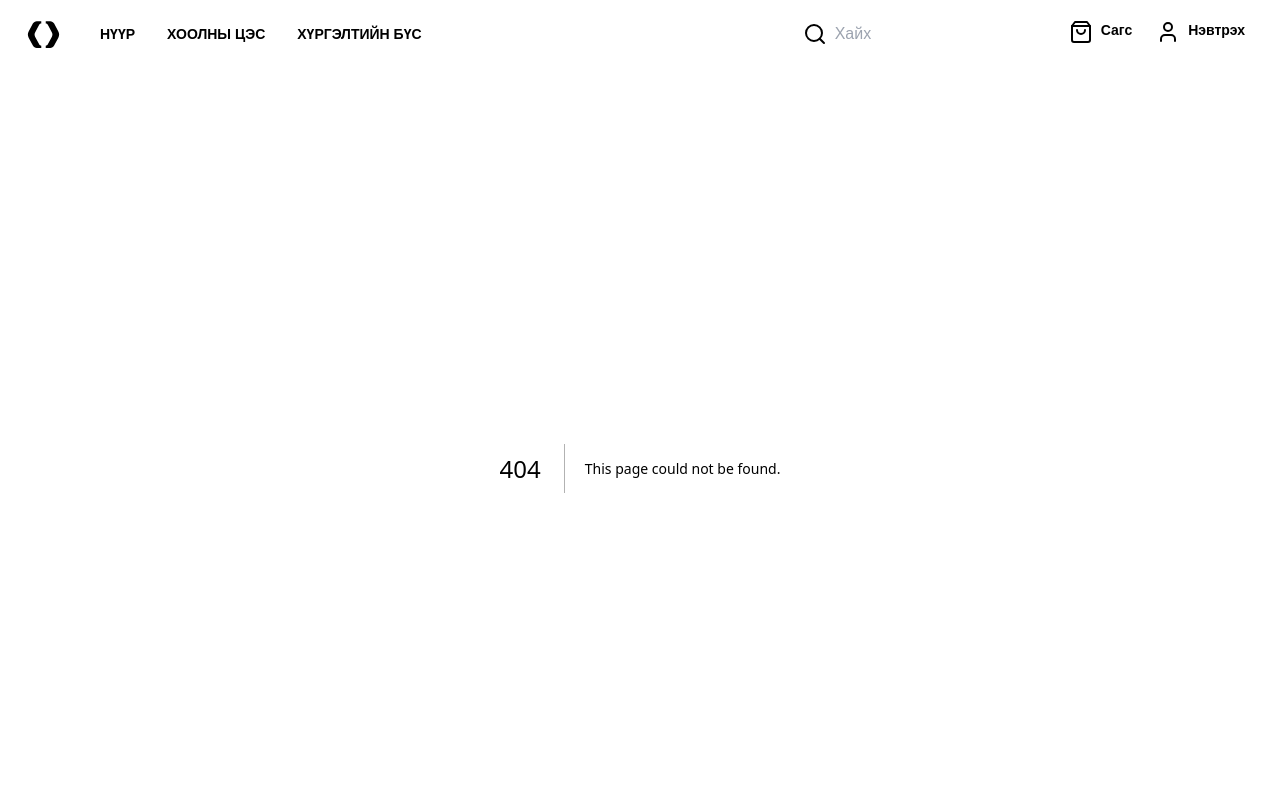
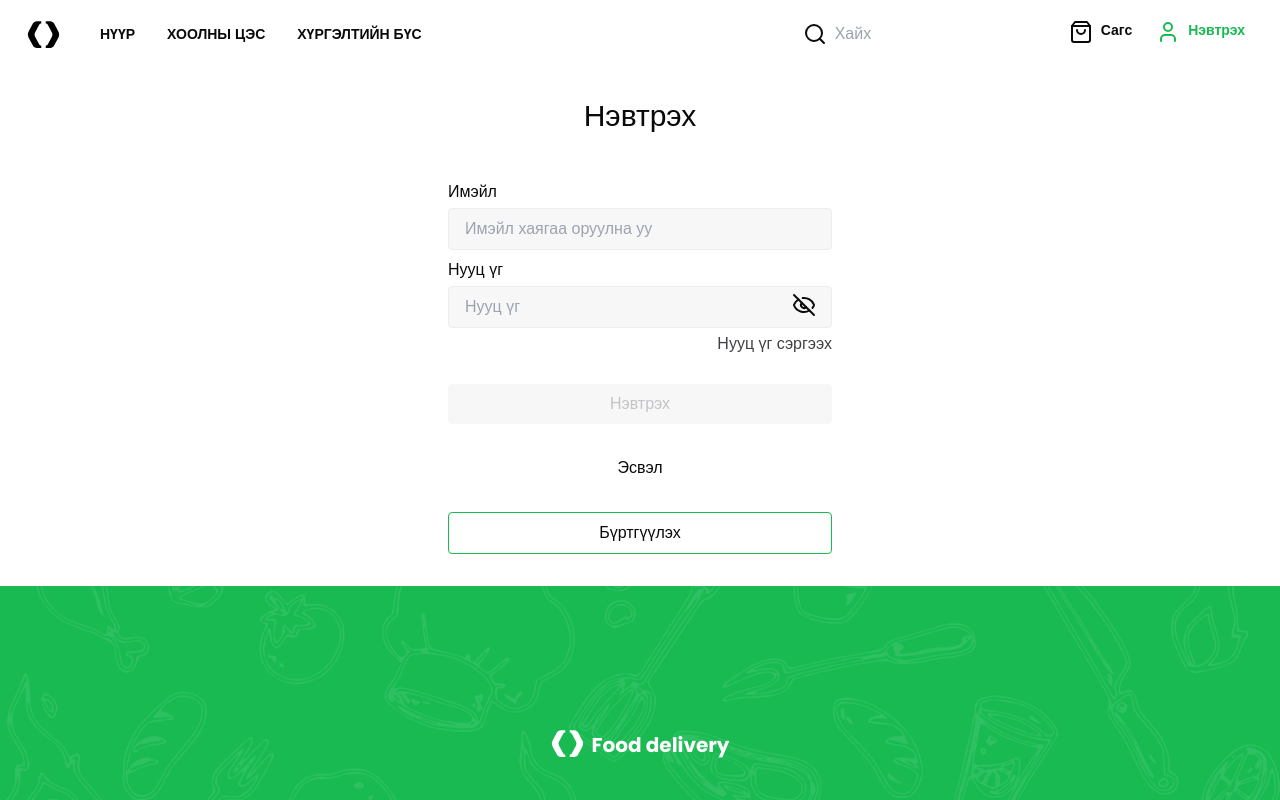
Before and after one commit to Tuugii0526/food_delivary, a Next.js app in the folder front-end/: page /user in a window 1280 px wide. Before the commit this address had no page. Shown: the top 800 px of the page. Built offline with nearby package versions, Linux system fonts and the light colour scheme.

Commit message:
try try login is partially done

```diff
--- a/front-end/app/globals.css
+++ b/front-end/app/globals.css
@@ -2,7 +2,7 @@
 @tailwind components;
 @tailwind utilities;
 
-*{
+* {
   margin: 0;
   padding: 0;
   box-sizing: border-box;
@@ -10,7 +10,25 @@
 body {
   font-family: Arial, Helvetica, sans-serif;
 }
-
+.container {
+  min-width: 240px;
+  max-width: 1258px;
+  margin-left: auto;
+  margin-right: auto;
+  padding: 16px;
+}
+.login-input {
+  padding: 8px 16px;
+  border: 1px solid #ecedf0;
+  border-radius: 4px;
+  background-color: #f7f7f8;
+}
+.login-button {
+  padding: 8px 0;
+  border-radius: 4px;
+  text-align: center;
+  width: 100%;
+}
 @layer base {
   :root {
     --background: 0 0% 100%;
@@ -75,10 +93,3 @@
     @apply bg-background text-foreground;
   }
 }
-.container {
-  min-width:240px ;
-  max-width: 1258px;
-  margin-left: auto;
-  margin-right: auto;
-  padding: 16px;
-}
--- /dev/null
+++ b/front-end/app/user/page.tsx
@@ -0,0 +1,9 @@
+import { Login } from "@/components/login/Login";
+
+export default function Page() {
+  return (
+    <div>
+      <Login />
+    </div>
+  );
+}
--- /dev/null
+++ b/front-end/components/login/Login.tsx
@@ -0,0 +1,40 @@
+import { EyeOff } from "lucide-react";
+
+export const Login = () => {
+  return (
+    <form className="flex flex-col p-8 gap-12 rounded-2xl w-[448px] m-auto">
+      <p className="text-center leading-8 text-3xl">Нэвтрэх</p>
+      <fieldset className="relative flex flex-col gap-2 pb-2 w-full">
+        <label htmlFor="email" className="flex flex-col gap-1">
+          Имэйл
+          <input
+            type="email"
+            placeholder="Имэйл хаягаа оруулна уу"
+            className="login-input"
+          />
+        </label>
+        <label htmlFor="password" className="flex flex-col gap-1 relative">
+          <p>Нууц үг</p>
+          <input
+            type="password"
+            placeholder="Нууц үг"
+            className="login-input"
+          />
+          <EyeOff className="absolute top-[50%] right-4" />
+        </label>
+        <p className="absolute  right-0 -bottom-5 text-[#3F4145]">
+          Нууц үг сэргээх
+        </p>
+      </fieldset>
+      <fieldset className="flex flex-col gap-8 ">
+        <button className="login-button  bg-[#f7f7f8] text-[#1C20243D]">
+          Нэвтрэх
+        </button>
+        <p className="text-center">Эсвэл</p>
+        <button className="login-button border border-[#18BA51]">
+          Бүртгүүлэх
+        </button>
+      </fieldset>
+    </form>
+  );
+};
--- a/front-end/components/shared-components/Header.tsx
+++ b/front-end/components/shared-components/Header.tsx
@@ -1,12 +1,13 @@
 import { Search, ShoppingBag, UserIcon } from "lucide-react";
 import PineconeIcon from "../icons/PineconeIcon";
 import { NavigationLinks } from "./header/NavigationLinks";
+import { UserNav } from "./header/UserNav";
 export default function Header() {
   return (
     <div className="container flex items-center justify-between px-6 py-2">
       <div className="flex gap-6 items-center">
         <PineconeIcon fill="black" />
-        <NavigationLinks/>
+        <NavigationLinks />
       </div>
       <div className="flex gap-2 *:px-2 *:py-1 *:flex *:gap-2">
         <label
@@ -25,10 +26,7 @@
           <ShoppingBag />
           <p className="font-bold text-sm leading-5">Сагс</p>
         </div>
-        <div>
-          <UserIcon />
-          <p className="font-bold text-sm leading-5">Нэвтрэх</p>
-        </div>
+        <UserNav />
       </div>
     </div>
   );
--- /dev/null
+++ b/front-end/components/shared-components/header/UserNav.tsx
@@ -0,0 +1,20 @@
+"use client";
+
+import { usePathname } from "next/navigation";
+import clsx from "clsx";
+import { UserIcon } from "lucide-react";
+import Link from "next/link";
+export const UserNav = () => {
+  const pathname = usePathname();
+  return (
+    <Link
+      href={"/user"}
+      className={clsx({
+        "text-[#18BA51]": pathname === "/user",
+      })}
+    >
+      <UserIcon />
+      <p className="font-bold text-sm leading-5">Нэвтрэх</p>
+    </Link>
+  );
+};
--- /dev/null
+++ b/front-end/components/ui/dialog.tsx
@@ -0,0 +1,122 @@
+"use client"
+
+import * as React from "react"
+import * as DialogPrimitive from "@radix-ui/react-dialog"
+import { X } from "lucide-react"
+
+import { cn } from "@/lib/utils"
+
+const Dialog = DialogPrimitive.Root
+
+const DialogTrigger = DialogPrimitive.Trigger
+
+const DialogPortal = DialogPrimitive.Portal
+
+const DialogClose = DialogPrimitive.Close
+
+const DialogOverlay = React.forwardRef<
+  React.ElementRef<typeof DialogPrimitive.Overlay>,
+  React.ComponentPropsWithoutRef<typeof DialogPrimitive.Overlay>
+>(({ className, ...props }, ref) => (
+  <DialogPrimitive.Overlay
+    ref={ref}
+    className={cn(
+      "fixed inset-0 z-50 bg-black/80  data-[state=open]:animate-in data-[state=closed]:animate-out data-[state=closed]:fade-out-0 data-[state=open]:fade-in-0",
+      className
+    )}
+    {...props}
+  />
+))
+DialogOverlay.displayName = DialogPrimitive.Overlay.displayName
+
+const DialogContent = React.forwardRef<
+  React.ElementRef<typeof DialogPrimitive.Content>,
+  React.ComponentPropsWithoutRef<typeof DialogPrimitive.Content>
+>(({ className, children, ...props }, ref) => (
+  <DialogPortal>
+    <DialogOverlay />
+    <DialogPrimitive.Content
+      ref={ref}
+      className={cn(
+        "fixed left-[50%] top-[50%] z-50 grid w-full max-w-lg translate-x-[-50%] translate-y-[-50%] gap-4 border bg-background p-6 shadow-lg duration-200 data-[state=open]:animate-in data-[state=closed]:animate-out data-[state=closed]:fade-out-0 data-[state=open]:fade-in-0 data-[state=closed]:zoom-out-95 data-[state=open]:zoom-in-95 data-[state=closed]:slide-out-to-left-1/2 data-[state=closed]:slide-out-to-top-[48%] data-[state=open]:slide-in-from-left-1/2 data-[state=open]:slide-in-from-top-[48%] sm:rounded-lg",
+        className
+      )}
+      {...props}
+    >
+      {children}
+      <DialogPrimitive.Close className="absolute right-4 top-4 rounded-sm opacity-70 ring-offset-background transition-opacity hover:opacity-100 focus:outline-none focus:ring-2 focus:ring-ring focus:ring-offset-2 disabled:pointer-events-none data-[state=open]:bg-accent data-[state=open]:text-muted-foreground">
+        <X className="h-4 w-4" />
+        <span className="sr-only">Close</span>
+      </DialogPrimitive.Close>
+    </DialogPrimitive.Content>
+  </DialogPortal>
+))
+DialogContent.displayName = DialogPrimitive.Content.displayName
+
+const DialogHeader = ({
+  className,
+  ...props
+}: React.HTMLAttributes<HTMLDivElement>) => (
+  <div
+    className={cn(
+      "flex flex-col space-y-1.5 text-center sm:text-left",
+      className
+    )}
+    {...props}
+  />
+)
+DialogHeader.displayName = "DialogHeader"
+
+const DialogFooter = ({
+  className,
+  ...props
+}: React.HTMLAttributes<HTMLDivElement>) => (
+  <div
+    className={cn(
+      "flex flex-col-reverse sm:flex-row sm:justify-end sm:space-x-2",
+      className
+    )}
+    {...props}
+  />
+)
+DialogFooter.displayName = "DialogFooter"
+
+const DialogTitle = React.forwardRef<
+  React.ElementRef<typeof DialogPrimitive.Title>,
+  React.ComponentPropsWithoutRef<typeof DialogPrimitive.Title>
+>(({ className, ...props }, ref) => (
+  <DialogPrimitive.Title
+    ref={ref}
+    className={cn(
+      "text-lg font-semibold leading-none tracking-tight",
+      className
+    )}
+    {...props}
+  />
+))
+DialogTitle.displayName = DialogPrimitive.Title.displayName
+
+const DialogDescription = React.forwardRef<
+  React.ElementRef<typeof DialogPrimitive.Description>,
+  React.ComponentPropsWithoutRef<typeof DialogPrimitive.Description>
+>(({ className, ...props }, ref) => (
+  <DialogPrimitive.Description
+    ref={ref}
+    className={cn("text-sm text-muted-foreground", className)}
+    {...props}
+  />
+))
+DialogDescription.displayName = DialogPrimitive.Description.displayName
+
+export {
+  Dialog,
+  DialogPortal,
+  DialogOverlay,
+  DialogTrigger,
+  DialogClose,
+  DialogContent,
+  DialogHeader,
+  DialogFooter,
+  DialogTitle,
+  DialogDescription,
+}
--- a/front-end/package.json
+++ b/front-end/package.json
@@ -10,6 +10,7 @@
     "lint": "next lint"
   },
   "dependencies": {
+    "@radix-ui/react-dialog": "^1.1.2",
     "class-variance-authority": "^0.7.0",
     "clsx": "^2.1.1",
     "lucide-react": "^0.456.0",
```
Also changed, not shown: 1 other file (tests, documents, lock files or other folders).
